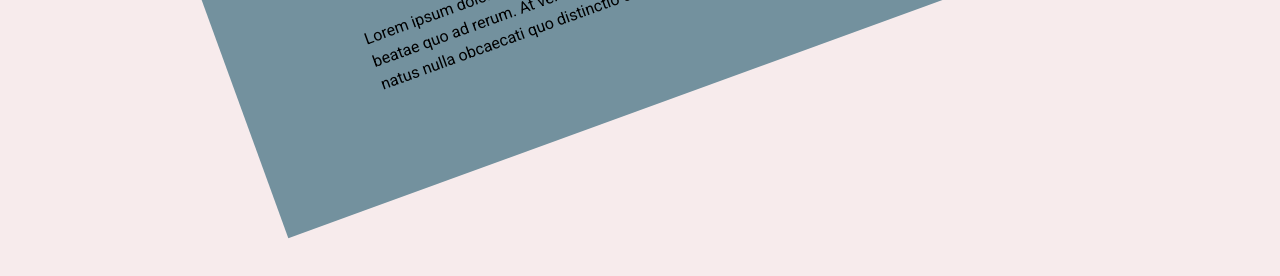
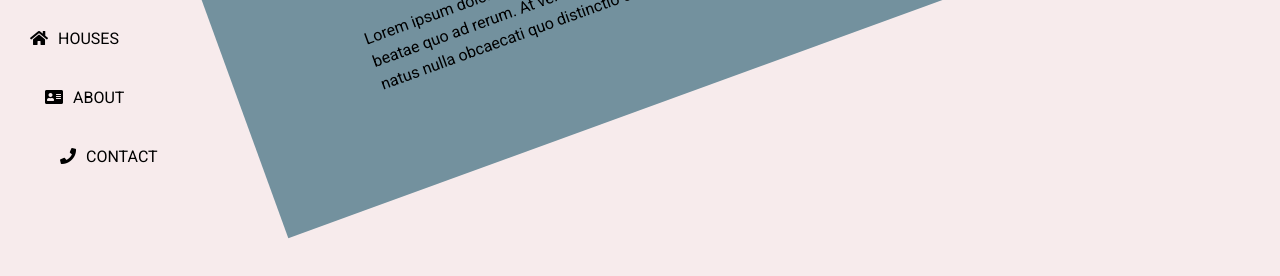
Before and after one commit to Pascha-404/Rotating-Navigation, a plain HTML site: page index.html in a window 1280 px wide. Both pictures are taken after a click on the button 37 px from the left and 50 px from the top of the page. Shown: the part 554-830 px from the top of the page. Drawn offline with Linux system fonts and the light colour scheme.

Commit message:
finished styling

```diff
--- a/style.css
+++ b/style.css
@@ -19,7 +19,7 @@ body {
 
 }
 
-.container.show-nav .circle{
+.container.show-nav .circle {
     transform: rotate(-70deg);
 }
 
@@ -106,17 +106,28 @@ body {
     list-style: none;
 }
 
-.footerList li:nth-of-type(1){
-    transform: translateX(-150px);
+.footerList li{
+    text-transform: uppercase;
+    margin: 40px 0;
+    transform: translateX(-100%);
+    transition: transform 0.4s ease-in;
 }
-.footerList li:nth-of-type(2){
+
+.footerList li+li {
+    margin-left: 15px;
+    transform: translateX(-150px)
+}
+
+.footerList li+li+li {
+    margin-left: 30px;
     transform: translateX(-200px)
 }
-.footerList li:nth-of-type(3){
-    transform: translateX(-250px)
+
+.container.show-nav + .footer li {
+    transform: translateX(0);
+    transition-delay: 0.3s;
 }
 
-.container.show-nav .footerList li {
-   transform: translateX(0);
-   transition-delay: 0.3s;
+.footerList .fas {
+    margin-right: 10px;
 }
```
